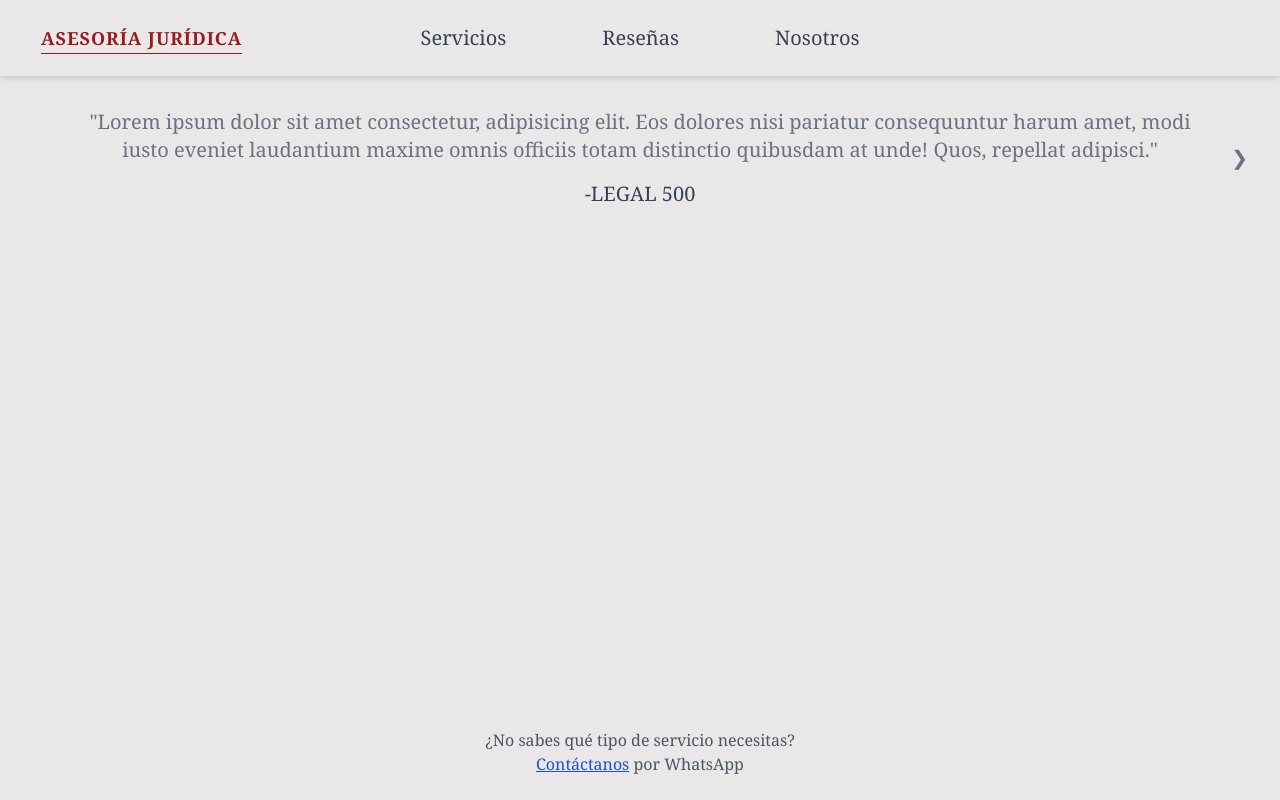
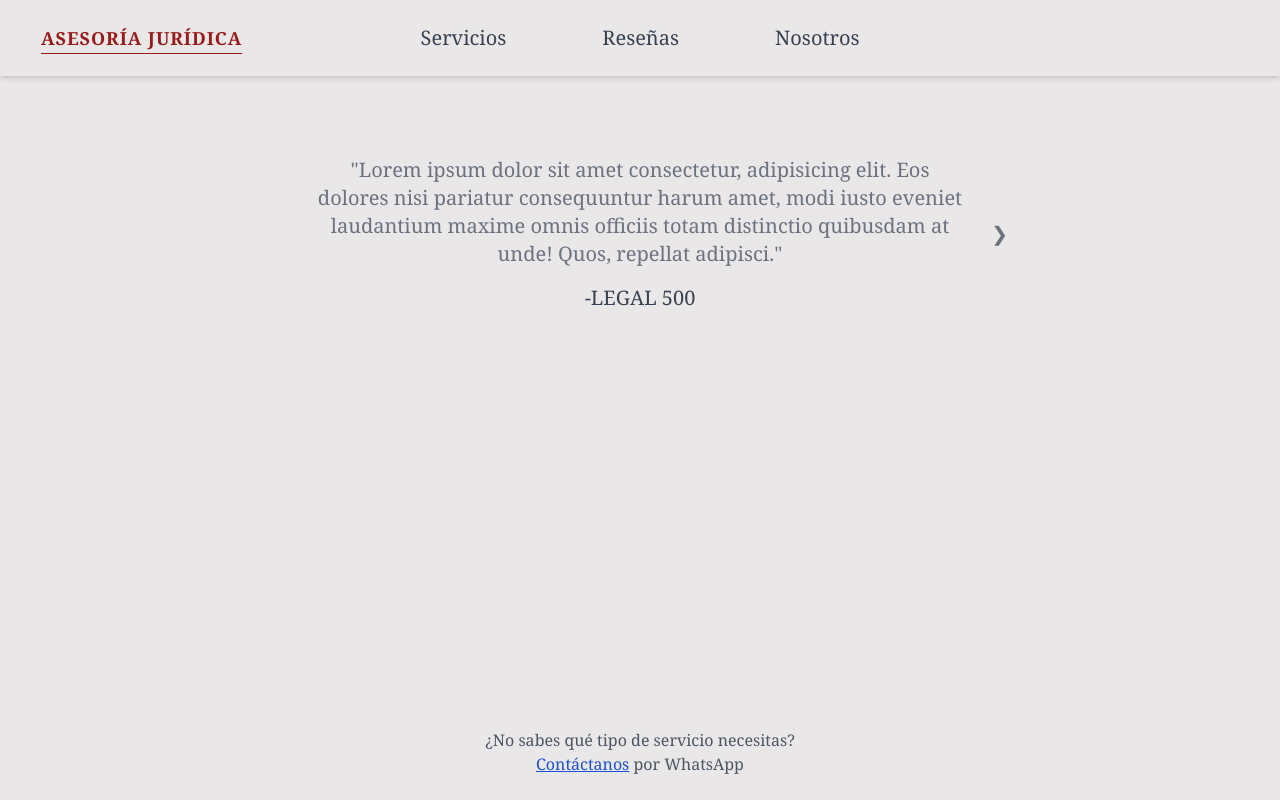
Before and after one commit to pattames/sitio_michael, a Next.js app: page /resenas in a window 1280 px wide. Built offline with nearby package versions, Linux system fonts and the light colour scheme.

Commit message:
sección de reseñas lista

```diff
--- a/app/components/Carousel.jsx
+++ b/app/components/Carousel.jsx
@@ -3,7 +3,7 @@ import Link from "next/link";
 
 export default function Carousel() {
   return (
-    <div className="carousel w-full">
+    <div className="carousel w-full max-w-3xl">
       {resenas.map((resena) => (
         <div
           id={`slide${resena.id}`}
--- a/app/resenas/page.jsx
+++ b/app/resenas/page.jsx
@@ -2,7 +2,7 @@ import Carousel from "../components/Carousel";
 
 export default function Resenas() {
   return (
-    <div className="max-w-7xl mx-auto pt-8 px-4 font-serif text-xl text-gray-500">
+    <div className="max-w-7xl mx-auto pt-8 px-4 font-serif text-xl text-gray-500 sm:pt-20 flex justify-center">
       <Carousel />
     </div>
   );
```
